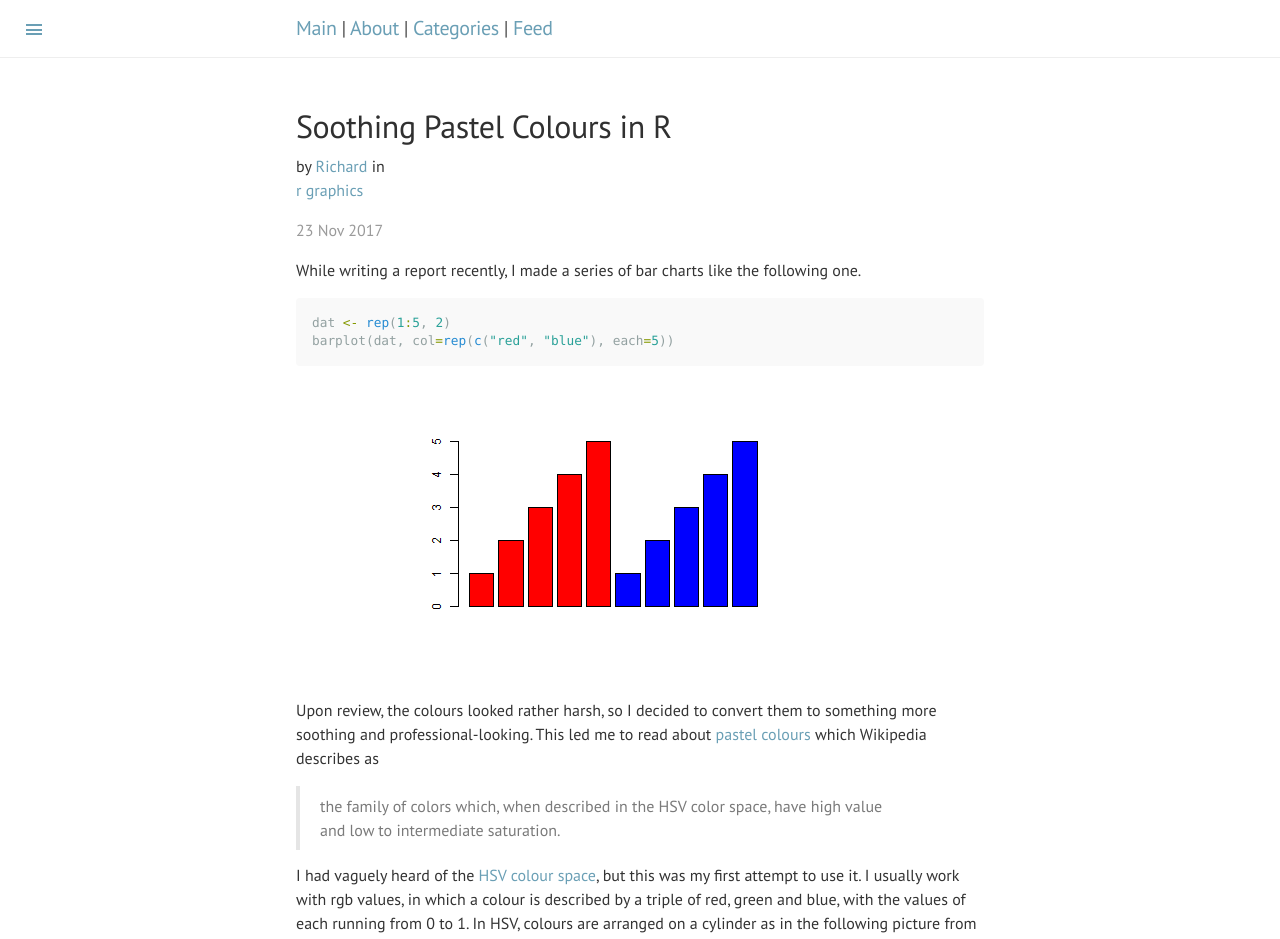
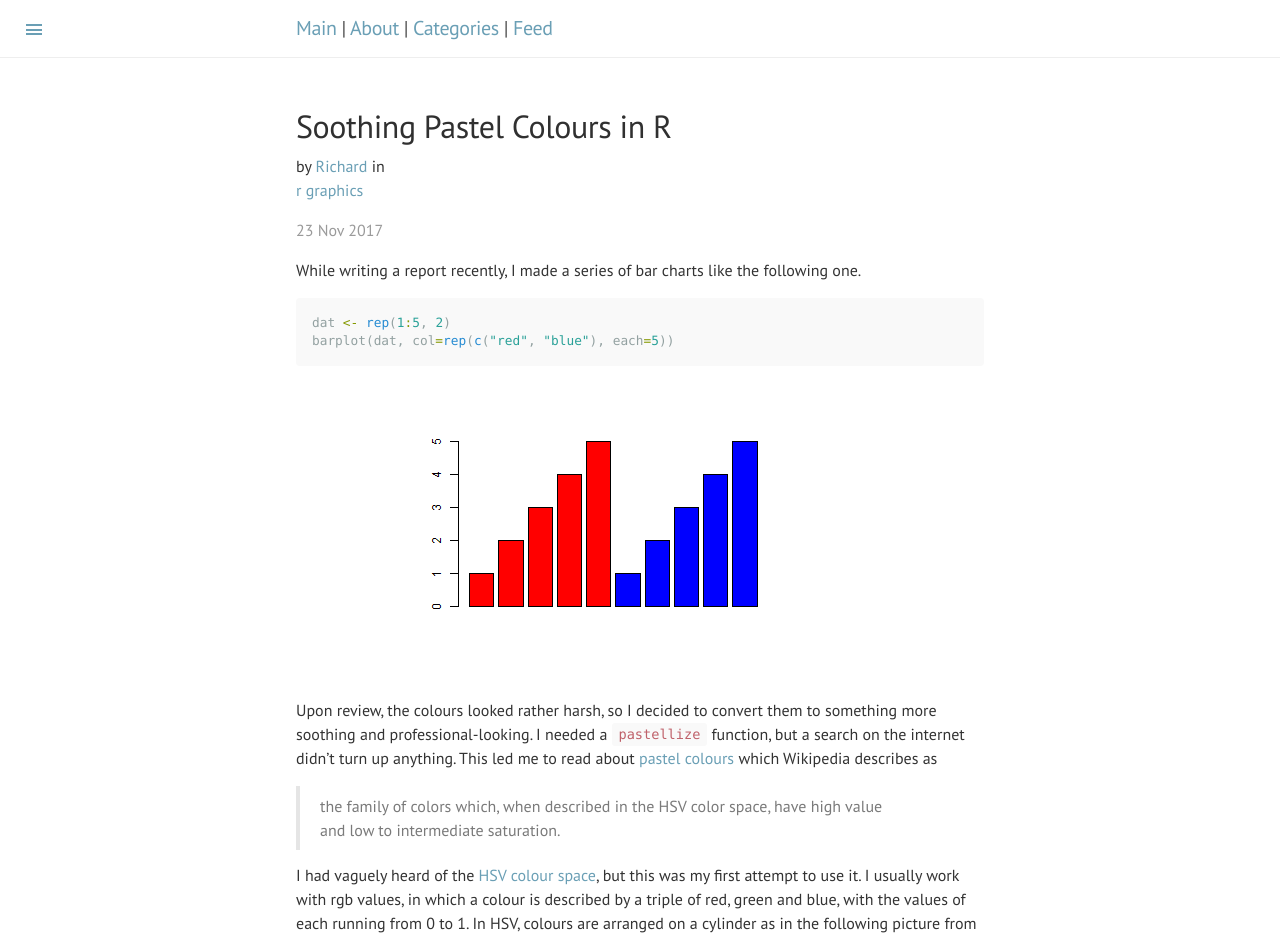
Before and after one commit to datascienceconfidential/datascienceconfidential.github.io, a Jekyll site: the page built from _posts/2017-11-23-soothing-pastel-colours-in-r.md, in a window 1280 px wide and 1400 px high. Shown: the top 939 px of the window. Built offline with Jekyll 4.4.1, drawn with Linux system fonts in a browser that asks for light colours; comment, search, counter and statistics services are not loaded; some of the changed text lies outside the part shown.

Commit message:
Changed a few words

```diff
--- a/_posts/2017-11-23-soothing-pastel-colours-in-r.md
+++ b/_posts/2017-11-23-soothing-pastel-colours-in-r.md
@@ -16,7 +16,7 @@ barplot(dat, col=rep(c("red", "blue"), each=5))
  <img src="/blog/images/2017-11/barplot1.png" />
 </div>
 
-Upon review, the colours looked rather harsh, so I decided to convert them to something more soothing and professional-looking.
+Upon review, the colours looked rather harsh, so I decided to convert them to something more soothing and professional-looking. I needed a `pastellize` function, but a search on the internet didn't turn up anything.
 This led me to read about [pastel colours](https://en.wikipedia.org/wiki/Pastel_(color)) which Wikipedia describes as
 
 > the family of colors which, when described in the HSV color space, have high value and low to intermediate saturation.
@@ -32,7 +32,7 @@ usually work with rgb values, in which a colour is described by a triple of red,
 It seems that pastellizing a colour will be a simple task. First, convert from rgb to HSV. Second, decrease the saturation. Third,
 convert back.
 
-R features a handy `rgb2hsv` function which converts rgb values into HSV values. Unfortunately, in typical fashion, there is no
+R features a handy `rgb2hsv` function which converts rgb values into HSV values. Unfortunately, in typical R fashion, there is no
 `hsv2rgb` function. However, the algorithm for this conversion is described on the Wikipedia page as well, so it can be implemented
 in R.
 
```
Also changed, not shown: other parts of _posts/2017-11-23-soothing-pastel-colours-in-r.md (+2 -0 lines).
